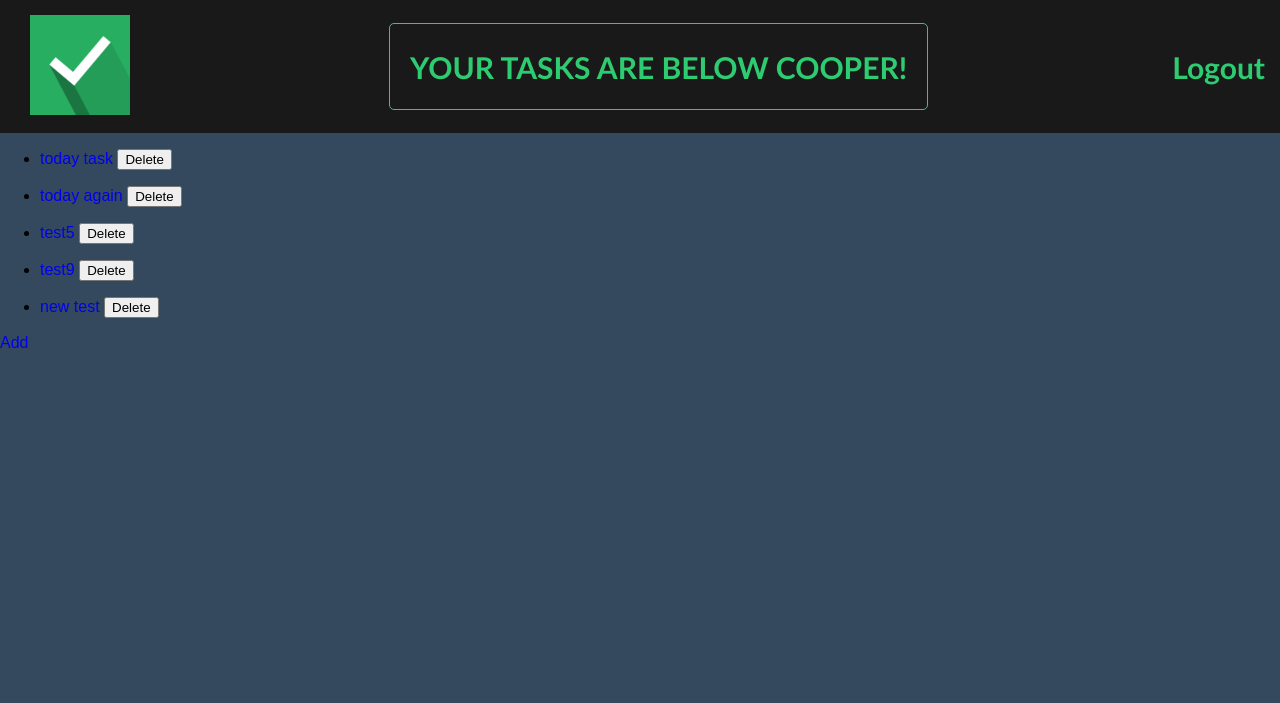
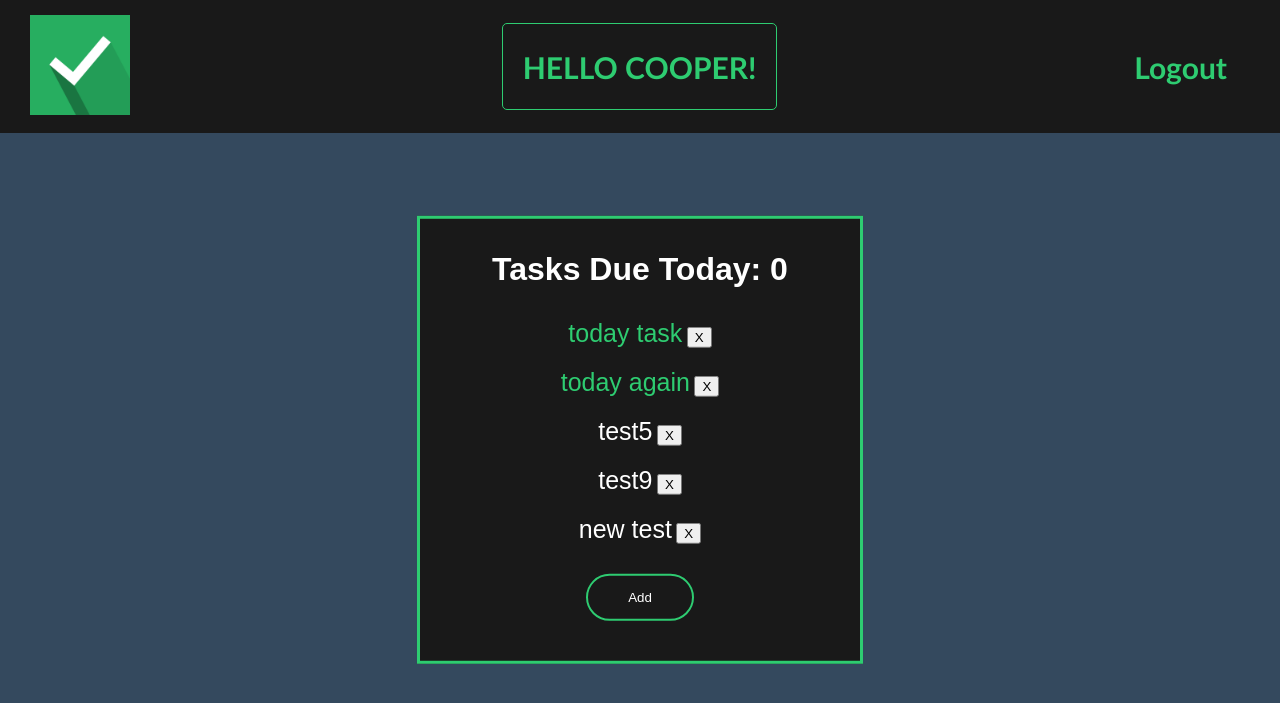
Before and after one commit to cooperWWrachow/ToDo-App-Django, a Django app: page / in a window 1280 px wide. Shown: the top 703 px of the page. Run offline with Django 4.2, Linux system fonts and the light colour scheme; a user stored in the database is signed in; data comes from the database, SQL or seed files in the repository; both versions use the stored data as it was after the commit.

Commit message:
main done, tasklist 90% done
finished main up. everything done on task list besides delete button appeal.

```diff
--- a/Todo App/myapp/myapp/settings.py
+++ b/Todo App/myapp/myapp/settings.py
@@ -106,7 +106,7 @@ AUTH_PASSWORD_VALIDATORS = [
 
 LANGUAGE_CODE = 'en-us'
 
-TIME_ZONE = 'UTC'
+TIME_ZONE = 'America/Chicago'
 
 USE_I18N = True
 
--- a/Todo App/myapp/todo/static/todo/registration.css
+++ b/Todo App/myapp/todo/static/todo/registration.css
@@ -53,6 +53,7 @@ body{
     transition: 0.25s;
     cursor: pointer;
   }
+
   .box input[type = "submit"]:hover{
     background: #2ecc71;
   }
--- a/Todo App/myapp/todo/static/todo/style.css
+++ b/Todo App/myapp/todo/static/todo/style.css
@@ -50,9 +50,92 @@ body {
     font-weight: 600;
     font-size: 30px;
     border-bottom: 2px solid transparent;
-    /* padding-right: 30px; */
+    padding-right: 38px;
 }
 
 .logout a:hover{
-    border-bottom-color: #2ecc71;
+    color: #34495e;
 }
+
+.box{
+    width: 400px;
+    padding-top: 10px;
+    padding-right: 20px;
+    padding-left: 20px;
+    padding-bottom: 20px;
+    position: absolute;
+    top: 55%;
+    left: 50%;
+    transform: translate(-50%,-50%);
+    border: 3px solid #2ecc71;
+    background: #191919;
+    text-align: center;
+}
+
+.box h3{
+    color: #fff;
+    font-weight: 300px;
+    font-size: 30px;
+    padding-left: 20px;
+    padding-right: 20px;
+}
+
+/* All tasks on home screen  */
+
+.count h1{
+    padding:1px;
+    color: #fff;
+    margin-bottom: 20px;
+}
+
+.task-list {
+    padding: 10px;
+}
+
+ .due-today a{
+    color:#2ecc71;
+    font-weight: 200;
+    font-size: 25px;
+}
+
+.due-today a:hover{
+    color: #34495e;
+}
+
+.not-due-today a{
+    color: white;
+    font-weight: 200;
+    font-size: 25px;
+}
+
+.not-due-today a:hover{
+    color: #34495e;
+}
+
+.add input[type="submit"]{
+    border:0;
+    background: none;
+    display: block;
+    margin: 20px auto;
+    text-align: center;
+    border: 2px solid #2ecc71;
+    padding: 14px 40px;
+    outline: none;
+    color: white;
+    border-radius: 24px;
+    transition: 0.25s;
+    cursor: pointer;
+}
+
+.add input[type = "submit"]:hover{
+    background: #2ecc71;
+  }
+
+
+
+
+  /* Details */
+
+
+
+  /* Tasks Forms */
--- a/Todo App/myapp/todo/templates/todo/main.html
+++ b/Todo App/myapp/todo/templates/todo/main.html
@@ -19,7 +19,7 @@
                 </a>
             </div>
             <div class="welcome">
-                <h2>Your tasks are below {{ user.username }}!</h2>
+                <h2>Hello {{ user.username }}!</h2>
             </div>
 
             <div class="logout">
@@ -30,7 +30,8 @@
         </div>
     </nav>
 
-    <div class="container">
+    <div class="box">
+
         {% block body %}
 
         {% endblock %}
--- a/Todo App/myapp/todo/templates/todo/register.html
+++ b/Todo App/myapp/todo/templates/todo/register.html
@@ -18,6 +18,7 @@
         <div>
             {{ form.username }}
         </div>
+
         <div class="space"></div>
         <div class="form">
             <label type="email" for="id_email">{{ form.email.label }}</label>
@@ -25,6 +26,7 @@
         <div>
             {{ form.email }}
         </div>
+
         <div class="space"></div>
         <div class="form">
             <label type="password1" for="id_password1">{{ form.password1.label }}</label>
@@ -32,6 +34,7 @@
         <div >
             {{ form.password1 }}
         </div>
+
         <div class="space"></div>
         <div class="form">
             <label type="password2" for="id_password2">Confirm Password</label>
@@ -39,6 +42,7 @@
         <div>
             {{ form.password2 }}
         </div>
+
         <input type="submit" value="Create Account" class="btn btn-primary">
     </form>
 </body>
--- a/Todo App/myapp/todo/templates/todo/task_list.html
+++ b/Todo App/myapp/todo/templates/todo/task_list.html
@@ -1,16 +1,47 @@
 {% extends 'todo/main.html' %}
 
+
 {% block body %}
-    {% for task in tasks %}
-    <ul>
-        <li>
+
+    {% if today_tasks.count == 1 %}
+    <div class="count">
+        <h1>Task Due Today: {{ today_tasks.count }}</h1>
+    </div>
+    {% else %}
+    <div class="count">
+        <h1>Tasks Due Today: {{ today_tasks.count }}</h1>
+    </div>
+    {% endif %}
+
+
+    {% for task in tasks|slice:":5" %}
+    <div class="task-list">
+        {% if task.due_date == today %}
+        <div class="due-today">
             <a href="{% url 'todo:detail' task.pk %}">{{ task.title }}</a>
             <form method="POST" action="{% url 'todo:delete-task' task.pk %}" style="display: inline;">
                 {% csrf_token %}
-                <input type="submit" value="Delete">
+                <input type="submit" value="X">
             </form>
-        </li>
-    </ul>
+        </div>
+        {% else %}
+        <div class="not-due-today">
+            <a href="{% url 'todo:detail' task.pk %}">{{ task.title }}</a>
+            <form method="POST" action="{% url 'todo:delete-task' task.pk %}" style="display: inline;">
+                {% csrf_token %}
+                <input type="submit" value="X">
+            </form>
+        </div>
+        {% endif %}
+    </div>
     {% endfor %}
-    <a href="{% url 'todo:create-task' %}">Add</a>
+
+    <div class="add">
+        <form method="POST" action="{% url 'todo:create-task' %}">
+            {% csrf_token %}
+            <input type="submit" value="Add">
+        </form>
+        <!-- <a href="{% url 'todo:create-task' %}"></a> -->
+    </div>
+
 {% endblock %}
--- a/Todo App/myapp/todo/views.py
+++ b/Todo App/myapp/todo/views.py
@@ -1,11 +1,12 @@
+from datetime import date
 from django.shortcuts import render, redirect
 from django.urls import reverse_lazy
 from .models import Task
 from .forms import TaskForm, RegisterForm
 from django.contrib.auth.decorators import login_required
 from django.views.generic.edit import FormView
-from django.contrib.auth.forms import UserCreationForm
 from django.contrib.auth import login
+from django.utils import timezone
 
 # Create your views here.
 
@@ -13,11 +14,15 @@ from django.contrib.auth import login
 def task(request):
     if request.user.is_authenticated:
         tasks = Task.objects.filter(username=request.user)
+        today_tasks = Task.objects.filter(due_date=timezone.now())
+        today = date.today()
     else:
         tasks = Task.objects.none()
 
     context = {
-        'tasks':tasks
+        'tasks':tasks,
+        'today_tasks':today_tasks,
+        'today':today
     }
     return render(request, 'todo/task_list.html', context)
 
```
Also changed, not shown: Todo App/myapp/db.sqlite3, Todo App/myapp/todo/migrations/0003_alter_task_due_date.py (added), Todo App/myapp/todo/migrations/0004_alter_task_due_date.py (added), Todo App/myapp/todo/static/todo/redx.jpg (added). Lines whose indentation alone changed are shown as unchanged.
